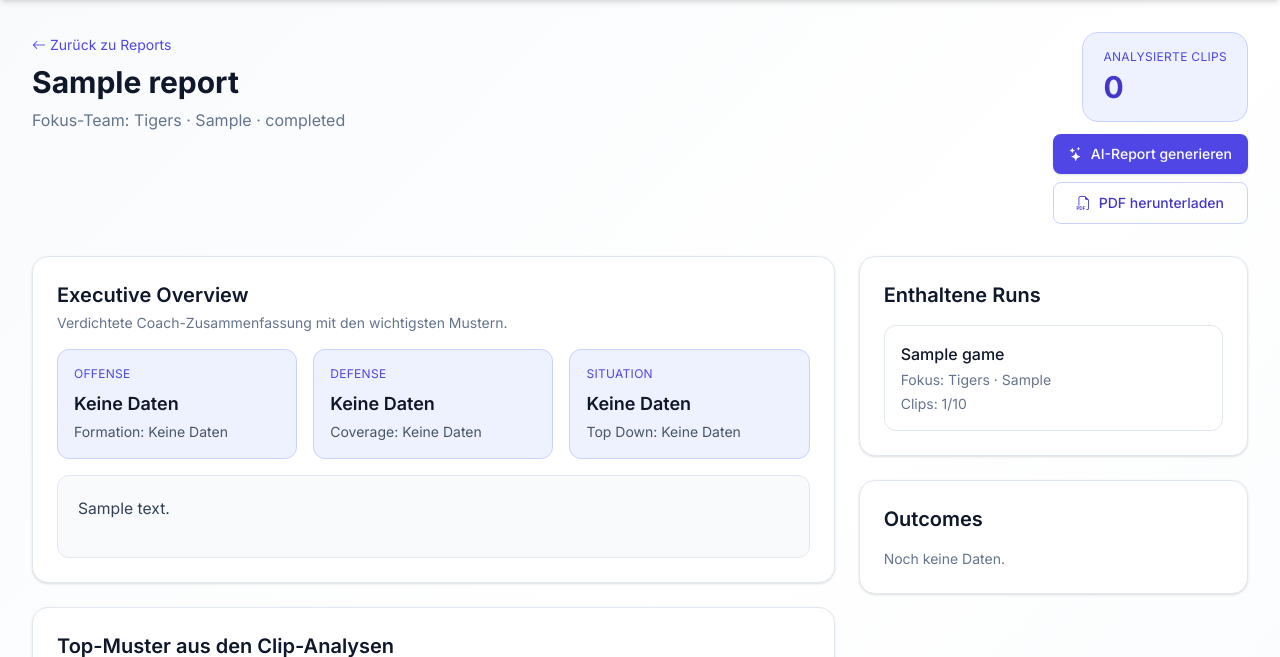
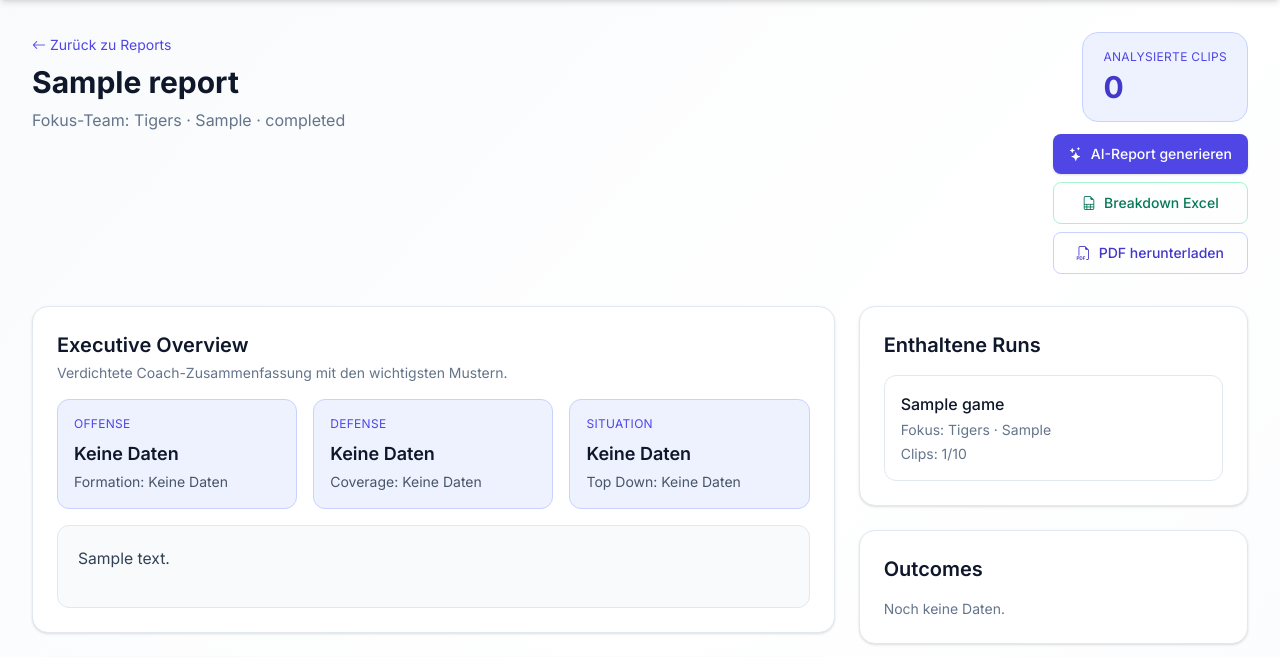
Before and after one commit to swisi/tt-analytics, a Flask app: page /reports/1 in a window 1280 px wide. Shown: the part 65-722 px from the top of the page. Run offline with Flask 3, Linux system fonts and the light colour scheme; the visitor is signed in with stand-in values (Sample User, id 1); tables that the repository leaves empty hold one stand-in row (values such as "Sample post"); some libraries are stand-ins or nearby versions.

Commit message:
Prioritize analysis data in play-by-play exports

```diff
--- a/app/routes/main.py
+++ b/app/routes/main.py
@@ -2,12 +2,13 @@ import re
 from collections import Counter
 from datetime import datetime
 from itertools import groupby
+from io import BytesIO
 from pathlib import Path
 import threading
 from uuid import uuid4
 
 import markdown as md
-from flask import Blueprint, current_app, flash, make_response, redirect, render_template, request, session, url_for
+from flask import Blueprint, current_app, flash, make_response, redirect, render_template, request, send_file, session, url_for
 from sqlalchemy import or_
 from sqlalchemy.orm.exc import ObjectDeletedError
 from werkzeug.utils import secure_filename
@@ -15,7 +16,7 @@ from weasyprint import HTML
 
 from ..extensions import db
 from ..models import AnalysisRun, Clip, ClipAnalysis, ClipMetadata, Game, Report, ReportRun, Season, Team
-from ..services.breakdown_import import parse_xlsx_rows
+from ..services.breakdown_import import CANONICAL_BREAKDOWN_COLUMNS, build_breakdown_xlsx_bytes, normalize_breakdown_row, parse_xlsx_rows
 from ..services.gemini_analysis import analyze_clip_with_gemini, synthesize_play_by_play_report_with_gemini, synthesize_report_with_gemini
 
 bp = Blueprint("main", __name__)
@@ -247,6 +248,28 @@ def _stringify(value, fallback="n/a"):
     return str(value).strip() or fallback
 
 
+def _empty_if_placeholder(value, placeholders=None):
+    placeholder_values = {"", None, "n/a", "unknown", "unk", "none", "null", "-", "tbd"}
+    if placeholders:
+        placeholder_values.update(item.casefold() for item in placeholders if isinstance(item, str))
+
+    if value is None:
+        return ""
+    text = str(value).strip()
+    if not text:
+        return ""
+    if text.casefold() in placeholder_values:
+        return ""
+    return text
+
+
+def _analysis_first(primary, fallback=None, placeholders=None):
+    primary_value = _empty_if_placeholder(primary, placeholders=placeholders)
+    if primary_value:
+        return primary_value
+    return _empty_if_placeholder(fallback, placeholders=placeholders)
+
+
 def _breakdown_payload_for_analysis(analysis):
     if not analysis.clip:
         return {}
@@ -254,7 +277,7 @@ def _breakdown_payload_for_analysis(analysis):
         (item for item in analysis.clip.metadata_entries if item.source_kind == "breakdown_excel"),
         None,
     )
-    return breakdown.payload_json if breakdown else {}
+    return normalize_breakdown_row(breakdown.payload_json if breakdown else {})
 
 
 def _build_play_entry(run, analysis):
@@ -264,21 +287,36 @@ def _build_play_entry(run, analysis):
     outcome = payload.get("outcome") or {}
     breakdown = _breakdown_payload_for_analysis(analysis)
 
-    quarter = _first_non_empty(breakdown, ("QTR", "QUARTER", "PERIOD"))
-    series = _first_non_empty(breakdown, ("SERIES", "DRIVE", "POSSESSION"))
-    down = _first_non_empty(breakdown, ("DN", "DOWN"))
-    distance = _first_non_empty(breakdown, ("DIST", "DISTANCE"))
-    field_position = _first_non_empty(breakdown, ("YARD LN", "YARDLINE", "FIELD POSITION"))
-    hash_value = _first_non_empty(breakdown, ("HASH",))
-    breakdown_play_type = _first_non_empty(breakdown, ("PLAY TYPE", "PLAY_TYPE"))
+    game_state = payload.get("game_state") or {}
+    quarter = _analysis_first(game_state.get("quarter"), breakdown.get("QTR"))
+    series = _analysis_first(game_state.get("series"), breakdown.get("SERIES"))
+    down = _analysis_first(game_state.get("down"), breakdown.get("DN"))
+    distance = _analysis_first(game_state.get("distance"), breakdown.get("DIST"))
+    field_position = _analysis_first(game_state.get("yard_line"), breakdown.get("YARD LN"))
+    hash_value = _analysis_first(game_state.get("hash"), breakdown.get("HASH"))
+    breakdown_play_type = breakdown.get("PLAY TYPE")
     play_number = (
-        payload.get("play_number")
-        or _safe_int(_first_non_empty(breakdown, ("PLAY #", "PLAY#", "PLAY NO", "PLAY NUMBER")))
+        _safe_int(breakdown.get("PLAY #"))
         or _safe_int(analysis.clip.external_play_number if analysis.clip else None)
         or analysis.clip.clip_number
+        or payload.get("play_number")
     )
     yards_gained = outcome.get("yards_gained")
     explosive = isinstance(yards_gained, int) and abs(yards_gained) >= 12
+    summary = _analysis_first(payload.get("summary"), breakdown.get("SUMMARY"), placeholders={"Keine Zusammenfassung"})
+    play_type = _analysis_first(payload.get("play_type"), breakdown_play_type)
+    side_of_ball = _analysis_first(payload.get("side_of_ball"), breakdown.get("SIDE"))
+    result = _analysis_first(outcome.get("result"), breakdown.get("RESULT"))
+    formation = _analysis_first(offense.get("formation"), breakdown.get("FORMATION"))
+    personnel = _analysis_first(offense.get("personnel"), breakdown.get("PERSONNEL"))
+    motion = _analysis_first(offense.get("motion"), breakdown.get("MOTION"))
+    play_direction = _analysis_first(offense.get("play_direction"), breakdown.get("PLAY DIR"))
+    front = _analysis_first(defense.get("front"), breakdown.get("FRONT"))
+    coverage = _analysis_first(defense.get("coverage"), breakdown.get("COVERAGE"))
+    blitz = _analysis_first(defense.get("blitz"), breakdown.get("BLITZ"))
+    pressure = _analysis_first(defense.get("pressure"), breakdown.get("PRESSURE"))
+    field_zone = _analysis_first(outcome.get("field_zone"), breakdown.get("FIELD ZONE"))
+    situation = _analysis_first(outcome.get("situation"), breakdown.get("SITUATION"))
 
     return {
         "run_id": run.id,
@@ -289,6 +327,7 @@ def _build_play_entry(run, analysis):
         "clip_id": analysis.clip.id if analysis.clip else None,
         "clip_number": analysis.clip.clip_number if analysis.clip else None,
         "play_number": play_number,
+        "external_play_number": analysis.clip.external_play_number if analysis.clip else None,
         "quarter": _stringify(quarter),
         "quarter_num": _safe_int(quarter) or 99,
         "series": _stringify(series),
@@ -298,21 +337,21 @@ def _build_play_entry(run, analysis):
         "distance": _stringify(distance),
         "field_position": _stringify(field_position),
         "hash": _stringify(hash_value),
-        "play_type": _normalize_bucket_value(payload.get("play_type") or breakdown_play_type, "play_type") or "Unknown",
-        "side_of_ball": _normalize_bucket_value(payload.get("side_of_ball"), "side_of_ball") or "Unknown",
-        "summary": _stringify(payload.get("summary"), fallback="Keine Zusammenfassung"),
-        "formation": _normalize_bucket_value(offense.get("formation"), "formation") or "n/a",
-        "personnel": _normalize_bucket_value(offense.get("personnel"), "personnel") or "n/a",
-        "motion": _stringify(offense.get("motion")),
-        "play_direction": _stringify(offense.get("play_direction")),
-        "front": _normalize_bucket_value(defense.get("front"), "front") or "n/a",
-        "coverage": _normalize_bucket_value(defense.get("coverage"), "coverage") or "n/a",
-        "blitz": _normalize_bucket_value(defense.get("blitz"), "blitz") or "n/a",
-        "pressure": _normalize_bucket_value(defense.get("pressure"), "pressure") or "n/a",
-        "result": _normalize_bucket_value(outcome.get("result"), "result") or "Unknown",
+        "play_type": _normalize_bucket_value(play_type, "play_type") or "Unknown",
+        "side_of_ball": _normalize_bucket_value(side_of_ball, "side_of_ball") or "Unknown",
+        "summary": _stringify(summary, fallback="Keine Zusammenfassung"),
+        "formation": _normalize_bucket_value(formation, "formation") or "n/a",
+        "personnel": _normalize_bucket_value(personnel, "personnel") or "n/a",
+        "motion": _stringify(motion),
+        "play_direction": _stringify(play_direction),
+        "front": _normalize_bucket_value(front, "front") or "n/a",
+        "coverage": _normalize_bucket_value(coverage, "coverage") or "n/a",
+        "blitz": _normalize_bucket_value(blitz, "blitz") or "n/a",
+        "pressure": _normalize_bucket_value(pressure, "pressure") or "n/a",
+        "result": _normalize_bucket_value(result, "result") or "Unknown",
         "yards_gained": yards_gained,
-        "field_zone": _stringify(outcome.get("field_zone")),
-        "situation": _stringify(outcome.get("situation")),
+        "field_zone": _stringify(field_zone),
+        "situation": _stringify(situation),
         "notes": [note.strip() for note in (payload.get("notes") or []) if str(note).strip()],
         "explosive": explosive,
         "breakdown": breakdown,
@@ -426,6 +465,45 @@ def _build_play_by_play_view(report, plays, request_args=None):
             "top_result": result_counter.most_common(1)[0][0] if result_counter else "Unknown",
         },
     }
+
+
+def _build_breakdown_export_rows(report, plays):
+    rows = []
+    for play in plays:
+        breakdown = normalize_breakdown_row(play.get("breakdown") or {})
+        summary = _empty_if_placeholder(play.get("summary"), placeholders={"Keine Zusammenfassung"})
+        motion = _empty_if_placeholder(play.get("motion"))
+        play_direction = _empty_if_placeholder(play.get("play_direction"))
+        yards_gained = play.get("yards_gained")
+        rows.append(
+            {
+                "PLAY #": breakdown.get("PLAY #") or play.get("external_play_number") or play.get("play_number") or "",
+                "QTR": _analysis_first("" if play.get("quarter") == "n/a" else play.get("quarter"), breakdown.get("QTR")),
+                "SERIES": _analysis_first("" if play.get("series") == "n/a" else play.get("series"), breakdown.get("SERIES")),
+                "DN": _analysis_first("" if play.get("down") == "n/a" else play.get("down"), breakdown.get("DN")),
+                "DIST": _analysis_first("" if play.get("distance") == "n/a" else play.get("distance"), breakdown.get("DIST")),
+                "HASH": _analysis_first("" if play.get("hash") == "n/a" else play.get("hash"), breakdown.get("HASH")),
+                "YARD LN": _analysis_first("" if play.get("field_position") == "n/a" else play.get("field_position"), breakdown.get("YARD LN")),
+                "SIDE": _analysis_first("" if play.get("side_of_ball") == "Unknown" else play.get("side_of_ball"), breakdown.get("SIDE")),
+                "PLAY TYPE": _analysis_first("" if play.get("play_type") == "Unknown" else play.get("play_type"), breakdown.get("PLAY TYPE")),
+                "RESULT": _analysis_first("" if play.get("result") == "Unknown" else play.get("result"), breakdown.get("RESULT")),
+                "YDS": yards_gained if yards_gained is not None else _empty_if_placeholder(breakdown.get("YDS")),
+                "FORMATION": _analysis_first("" if play.get("formation") == "n/a" else play.get("formation"), breakdown.get("FORMATION")),
+                "PERSONNEL": _analysis_first("" if play.get("personnel") == "n/a" else play.get("personnel"), breakdown.get("PERSONNEL")),
+                "MOTION": _analysis_first(motion, breakdown.get("MOTION")),
+                "PLAY DIR": _analysis_first(play_direction, breakdown.get("PLAY DIR")),
+                "FRONT": _analysis_first("" if play.get("front") == "n/a" else play.get("front"), breakdown.get("FRONT")),
+                "COVERAGE": _analysis_first("" if play.get("coverage") == "n/a" else play.get("coverage"), breakdown.get("COVERAGE")),
+                "BLITZ": _analysis_first("" if play.get("blitz") == "n/a" else play.get("blitz"), breakdown.get("BLITZ")),
+                "PRESSURE": _analysis_first("" if play.get("pressure") == "n/a" else play.get("pressure"), breakdown.get("PRESSURE")),
+                "SUMMARY": _analysis_first(summary, breakdown.get("SUMMARY"), placeholders={"Keine Zusammenfassung"}),
+                "CLIP #": play.get("clip_number") or "",
+                "GAME": report.title if report.report_type == "self_scout" else play.get("game") or "",
+                "FOCUS TEAM": play.get("focus_team") or report.focus_team.name,
+                "ANALYSIS MODE": play.get("analysis_mode") or "",
+            }
+        )
+    return rows
 
 
 def _collect_report_metrics(report):
@@ -1206,6 +1284,26 @@ def report_pdf(report_id):
     return _build_pdf_response(report, metrics)
 
 
+@bp.route("/reports/<int:report_id>/breakdown.xlsx")
+def report_breakdown_xlsx(report_id):
+    login_redirect = require_login("main.reports")
+    if login_redirect:
+        return login_redirect
+
+    report = Report.query.get_or_404(report_id)
+    plays = _collect_report_plays(report)
+    rows = _build_breakdown_export_rows(report, plays)
+    workbook = build_breakdown_xlsx_bytes(rows, headers=CANONICAL_BREAKDOWN_COLUMNS)
+    safe_title = re.sub(r"[^A-Za-z0-9_-]+", "_", (report.title or f"report_{report.id}").strip()).strip("_")
+    filename = f"{safe_title or f'report_{report.id}'}_breakdown.xlsx"
+    return send_file(
+        BytesIO(workbook),
+        mimetype="application/vnd.openxmlformats-officedocument.spreadsheetml.sheet",
+        as_attachment=True,
+        download_name=filename,
+    )
+
+
 @bp.route("/reports/<int:report_id>/generate", methods=["POST"])
 def generate_report(report_id):
     login_redirect = require_login("main.reports")
@@ -1327,12 +1425,14 @@ def import_breakdown(game_id):
     unmatched = 0
 
     for row in rows:
-        play_number = str(row.get("PLAY #", "")).strip()
+        normalized_row = normalize_breakdown_row(row)
+        play_number = str(normalized_row.get("PLAY #", "")).strip()
         if not play_number:
             unmatched += 1
             continue
 
-        clip = Clip.query.filter_by(game_id=game.id, clip_number=int(play_number) if play_number.isdigit() else None).first()
+        clip_number = _safe_int(play_number)
+        clip = Clip.query.filter_by(game_id=game.id, clip_number=clip_number if clip_number is not None else None).first()
         if not clip:
             clip = Clip.query.filter_by(game_id=game.id, external_play_number=play_number).first()
         if not clip:
@@ -1342,10 +1442,10 @@ def import_breakdown(game_id):
         clip.external_play_number = play_number
         metadata = ClipMetadata.query.filter_by(clip_id=clip.id, source_kind="breakdown_excel").first()
         if not metadata:
-            metadata = ClipMetadata(clip_id=clip.id, source_kind="breakdown_excel", payload_json=row)
+            metadata = ClipMetadata(clip_id=clip.id, source_kind="breakdown_excel", payload_json=normalized_row)
             db.session.add(metadata)
         else:
-            metadata.payload_json = row
+            metadata.payload_json = normalized_row
         matched += 1
 
     db.session.commit()
--- a/app/templates/clips.html
+++ b/app/templates/clips.html
@@ -36,7 +36,7 @@
                 <div>
                     <label for="breakdown_file" class="block text-sm font-medium text-slate-700 dark:text-slate-300 mb-1">Excel-Datei</label>
                     <input id="breakdown_file" name="breakdown_file" type="file" accept=".xlsx" class="block w-full text-sm text-slate-700 dark:text-slate-200 file:mr-4 file:rounded-lg file:border-0 file:bg-indigo-50 file:px-4 file:py-2.5 file:text-sm file:font-medium file:text-indigo-700 hover:file:bg-indigo-100 dark:file:bg-indigo-900/40 dark:file:text-indigo-300 dark:bg-slate-700 dark:border dark:border-slate-600 rounded-lg">
-                    <p class="text-xs text-slate-500 dark:text-slate-400 mt-2">Play-by-Play-Daten werden als zusätzlicher Kontext pro Clip gespeichert und später der AI mitgegeben.</p>
+                    <p class="text-xs text-slate-500 dark:text-slate-400 mt-2">Play-by-Play-Daten werden als zusätzlicher Kontext pro Clip gespeichert. Kanonische Schlüsselfelder: <code>PLAY #</code>, <code>QTR</code>, <code>SERIES</code>, <code>DN</code>, <code>DIST</code>, <code>HASH</code>, <code>YARD LN</code>, <code>PLAY TYPE</code>. Varianten wie <code>DOWN</code>, <code>DISTANCE</code> oder <code>DRIVE</code> werden beim Import normalisiert.</p>
                 </div>
                 <button type="submit" class="w-full py-2.5 px-4 border border-slate-300 dark:border-slate-600 rounded-lg text-slate-700 dark:text-slate-200 hover:bg-slate-50 dark:hover:bg-slate-700 transition text-sm font-medium">
                     <i class="bi bi-file-earmark-spreadsheet mr-2"></i>Breakdown importieren
@@ -65,6 +65,8 @@
                     {% if breakdown %}
                     <div class="text-sm text-slate-500 dark:text-slate-400 mt-1">
                         Breakdown: Play #{{ breakdown.payload_json.get('PLAY #', '-') }}
+                        {% if breakdown.payload_json.get('QTR') %} · Q{{ breakdown.payload_json.get('QTR') }}{% endif %}
+                        {% if breakdown.payload_json.get('SERIES') %} · Serie {{ breakdown.payload_json.get('SERIES') }}{% endif %}
                         {% if breakdown.payload_json.get('DN') %} · Down {{ breakdown.payload_json.get('DN') }}{% endif %}
                         {% if breakdown.payload_json.get('DIST') %} & {{ breakdown.payload_json.get('DIST') }}{% endif %}
                         {% if breakdown.payload_json.get('PLAY TYPE') %} · {{ breakdown.payload_json.get('PLAY TYPE') }}{% endif %}
--- a/app/templates/report_detail.html
+++ b/app/templates/report_detail.html
@@ -110,6 +110,9 @@
                     <i class="bi bi-stars mr-2"></i>AI-Report generieren
                 </button>
             </form>
+            <a href="{{ url_for('main.report_breakdown_xlsx', report_id=report.id) }}" class="w-full px-4 py-2.5 text-sm font-medium text-emerald-700 border border-emerald-200 dark:border-emerald-800 hover:bg-emerald-50 dark:hover:bg-emerald-900/30 rounded-lg transition text-center">
+                <i class="bi bi-file-earmark-spreadsheet mr-2"></i>Breakdown Excel
+            </a>
             <a href="{{ url_for('main.report_pdf', report_id=report.id) }}" class="w-full px-4 py-2.5 text-sm font-medium text-indigo-700 border border-indigo-200 dark:border-indigo-800 hover:bg-indigo-50 dark:hover:bg-indigo-900/30 rounded-lg transition text-center">
                 <i class="bi bi-filetype-pdf mr-2"></i>PDF herunterladen
             </a>
@@ -212,22 +215,36 @@
                         <tr class="border-t border-slate-200 dark:border-slate-700">
                             <td class="py-3 pr-3 text-slate-900 dark:text-white">
                                 <div class="font-semibold">#{{ play.play_number or play.clip_number or loop.index }}</div>
-                                <div class="text-xs text-slate-500 dark:text-slate-400">Q{{ play.quarter }} · Serie {{ play.series }}</div>
+                                <div class="text-xs text-slate-500 dark:text-slate-400">
+                                    {% if play.quarter != 'n/a' %}Q{{ play.quarter }}{% else %}Quarter offen{% endif %}
+                                    ·
+                                    {% if play.series != 'n/a' %}Serie {{ play.series }}{% else %}Serie offen{% endif %}
+                                </div>
                                 <div class="text-xs text-slate-500 dark:text-slate-400">{{ play.side_of_ball }} · {{ play.play_type }}</div>
                             </td>
                             <td class="py-3 pr-3 text-slate-600 dark:text-slate-300">
-                                <div>{{ play.down }} & {{ play.distance }}</div>
-                                <div class="text-xs text-slate-500 dark:text-slate-400">{{ play.field_position }} · {{ play.hash }}</div>
+                                <div>
+                                    {% if play.down != 'n/a' or play.distance != 'n/a' %}
+                                        {{ '-' if play.down == 'n/a' else play.down }} & {{ '-' if play.distance == 'n/a' else play.distance }}
+                                    {% else %}
+                                        Down/Distance offen
+                                    {% endif %}
+                                </div>
+                                <div class="text-xs text-slate-500 dark:text-slate-400">
+                                    {{ '-' if play.field_position == 'n/a' else play.field_position }} · {{ '-' if play.hash == 'n/a' else play.hash }}
+                                </div>
+                                {% if play.situation != 'n/a' %}
                                 <div class="text-xs text-slate-500 dark:text-slate-400">{{ play.situation }}</div>
+                                {% endif %}
                             </td>
                             <td class="py-3 pr-3 text-slate-600 dark:text-slate-300">
                                 <div>{{ play.formation }}</div>
-                                <div class="text-xs text-slate-500 dark:text-slate-400">{{ play.personnel }} · {{ play.motion }}</div>
+                                <div class="text-xs text-slate-500 dark:text-slate-400">{{ '-' if play.personnel == 'n/a' else play.personnel }} · {{ '-' if play.motion == 'n/a' else play.motion }}</div>
                             </td>
                             <td class="py-3 pr-3 text-slate-600 dark:text-slate-300">
                                 <div>{{ play.front }}</div>
                                 <div class="text-xs text-slate-500 dark:text-slate-400">{{ play.coverage }}</div>
-                                <div class="text-xs text-slate-500 dark:text-slate-400">{{ play.blitz }} · {{ play.pressure }}</div>
+                                <div class="text-xs text-slate-500 dark:text-slate-400">{{ '-' if play.blitz == 'n/a' else play.blitz }} · {{ '-' if play.pressure == 'n/a' else play.pressure }}</div>
                             </td>
                             <td class="py-3 pr-3 text-slate-600 dark:text-slate-300">
                                 <div>{{ play.summary }}</div>
```
Also changed, not shown: app/services/breakdown_import.py (+149 -1 lines).
